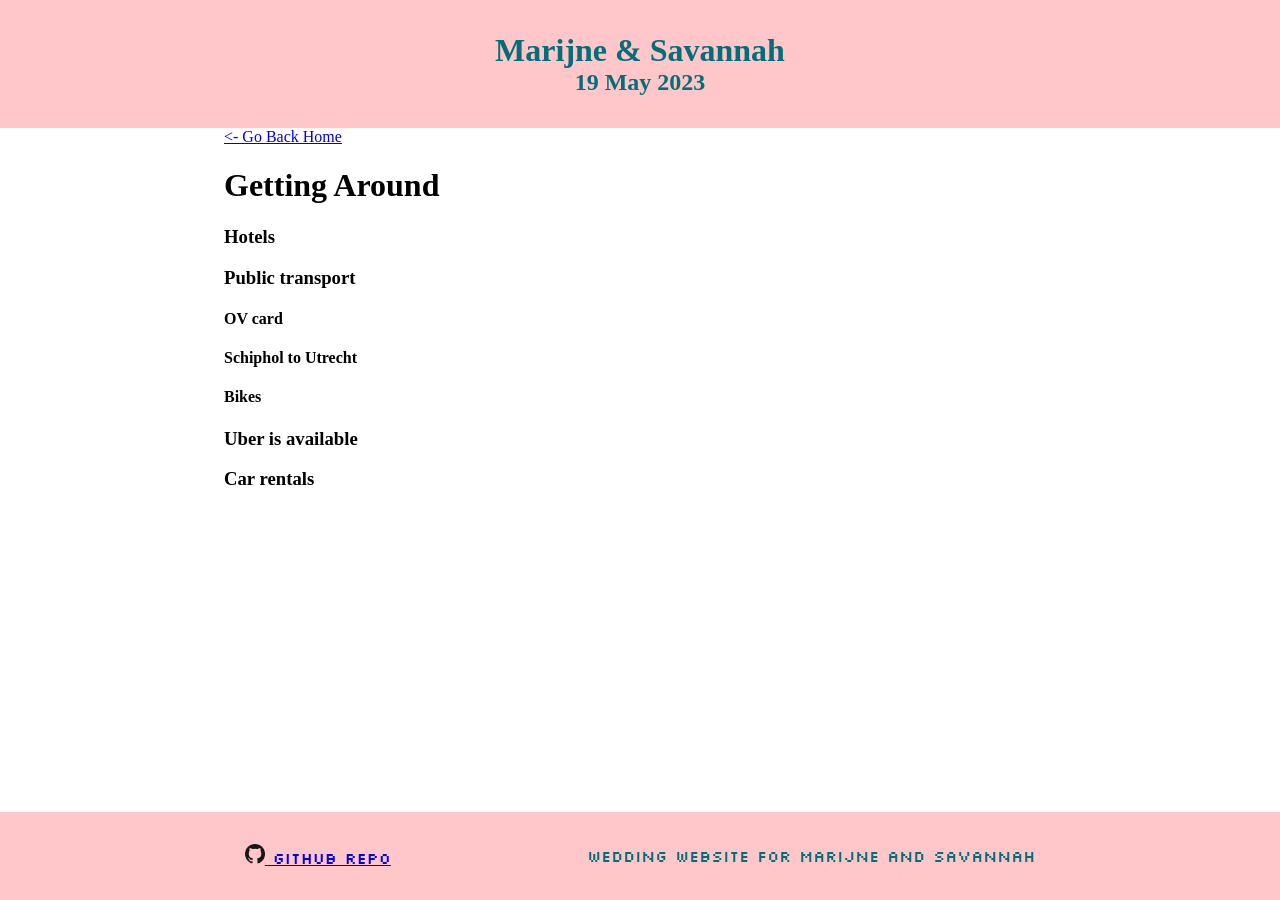
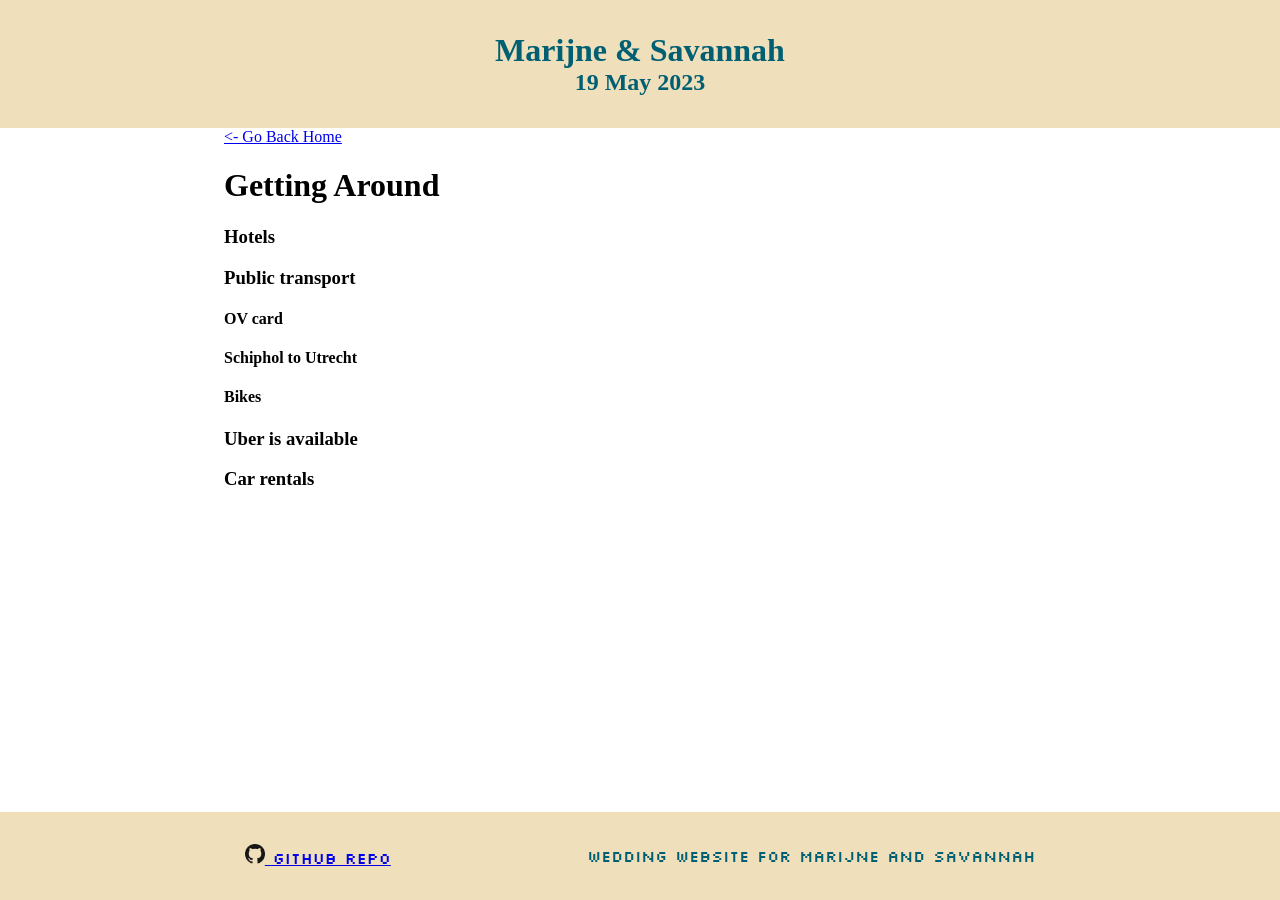
Before and after one commit to schijns-fischer-wedding/schijns-fischer-wedding.github.io, a Jekyll site: the page built from pages/getting_around.md, in a window 1280 px wide. Built offline with Jekyll 4.4.1, drawn with Linux system fonts in a browser that asks for light colours; some web fonts are replaced.

Commit message:
change in colors

```diff
--- a/css/main.scss
+++ b/css/main.scss
@@ -36,8 +36,8 @@ main {
 }
 
 .header, .footer {
-  background-color: #FFC7C9;
-  color: #046E78;
+  background-color: #EFDFBA;
+  color: #005F73;
   padding: 2rem;
 }
 
```
